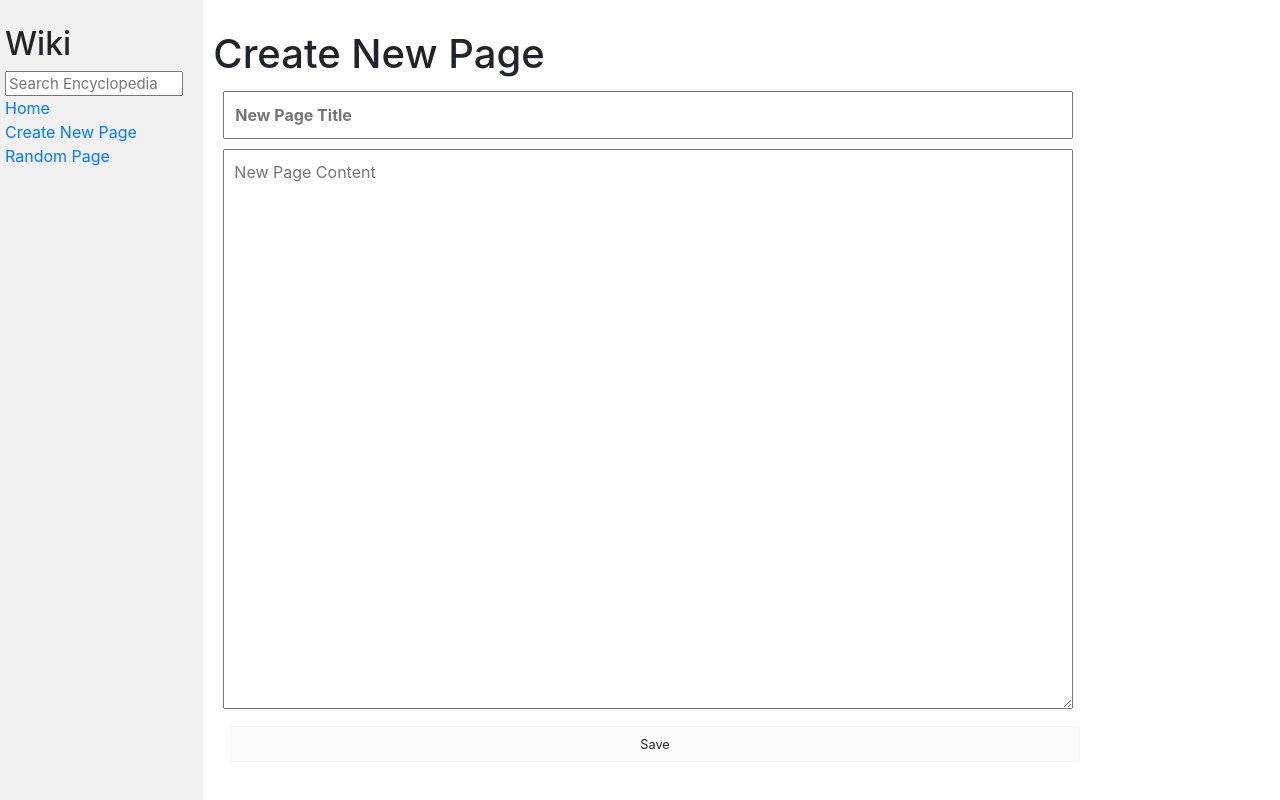
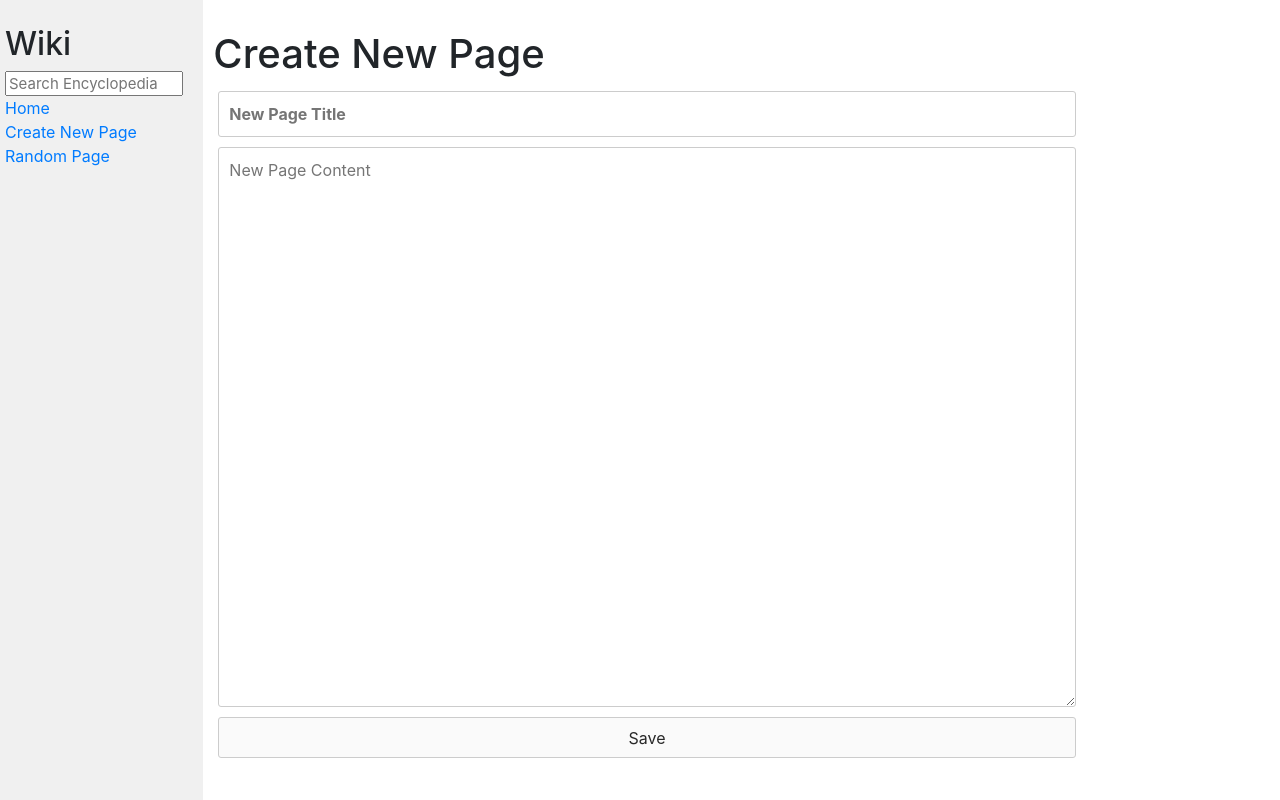
Before and after one commit to Ekaterina-Vititneva/CS50-s-Web, a Django app: page /create in a window 1280 px wide. Run offline with Django 5.2, Linux system fonts and the light colour scheme; some libraries are stand-ins or nearby versions.

Commit message:
Update styles.css

```diff
--- a/project_1/wiki/encyclopedia/static/encyclopedia/styles.css
+++ b/project_1/wiki/encyclopedia/static/encyclopedia/styles.css
@@ -17,7 +17,8 @@ textarea {
     width: 80%;
     margin: 5px;
     padding: 10px;
-
+    border: 1px solid #cccccc;
+    border-radius: 3px;
 }
 
 .main {
@@ -43,19 +44,23 @@ textarea {
 .edit-form {
     display: flex;
     flex-direction: column;
-    margin: 5px;
     align-content: center;
 }
 
 button {
-    margin: 12px;
+    padding: 10px;
+    margin: 5px;
     border-radius: 3px;
-    border: 1px solid #f7f7f7;
+    border: 1px solid #cccccc;
     background-color:#f6f7f790;
     padding: 7.5px 15px;
-    font-size: 80%;
     color: #282828;
     width:80%;
+}
+
+button:hover {
+    border: 1px solid #f3f3f3;
+    box-shadow: 0 0 1px rgba(0, 0, 0, 0.3);
 }
 
 .new-title {
@@ -63,4 +68,6 @@ button {
     margin: 5px;
     width: 80%;
     font-weight: bold;
+    border: 1px solid #cccccc;
+    border-radius: 3px;
 }
```
